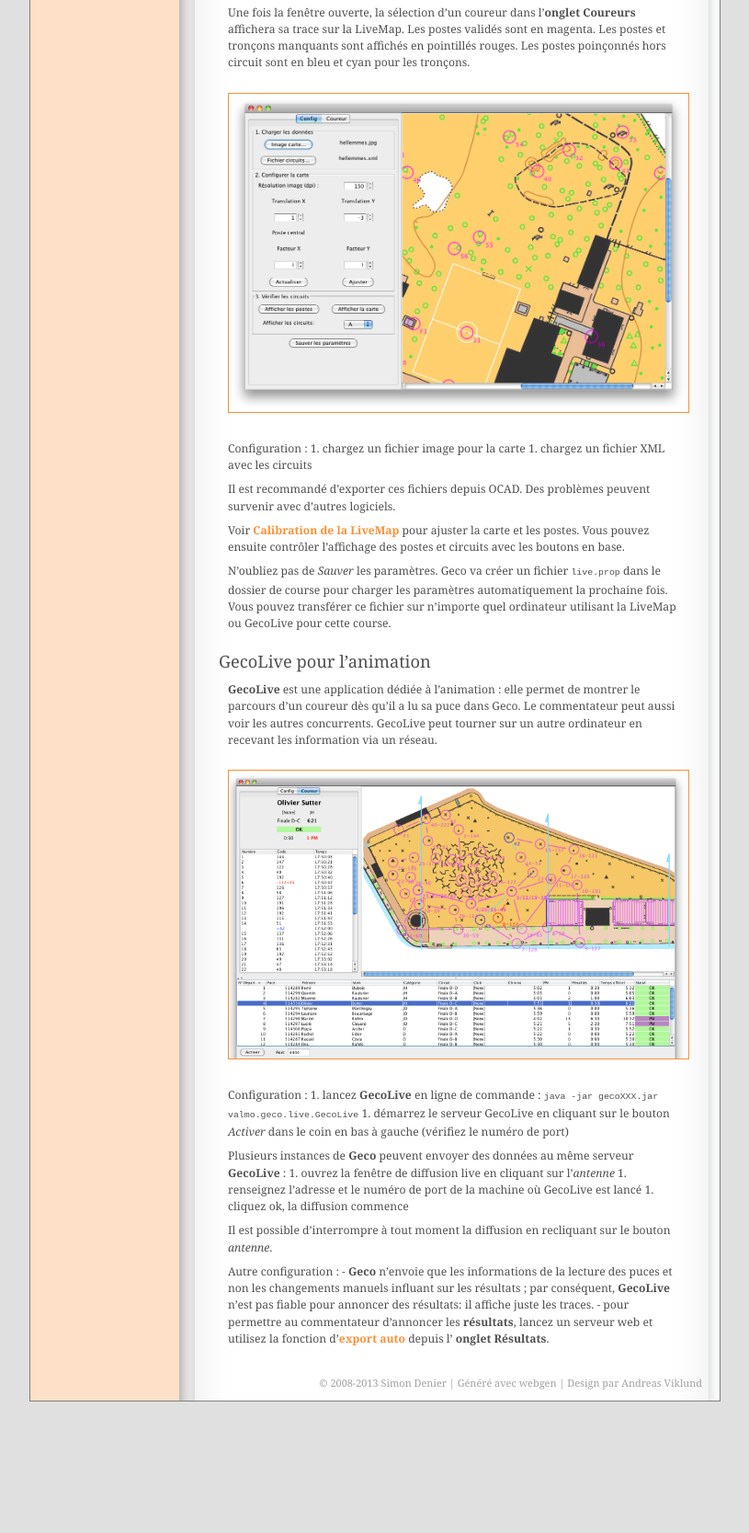
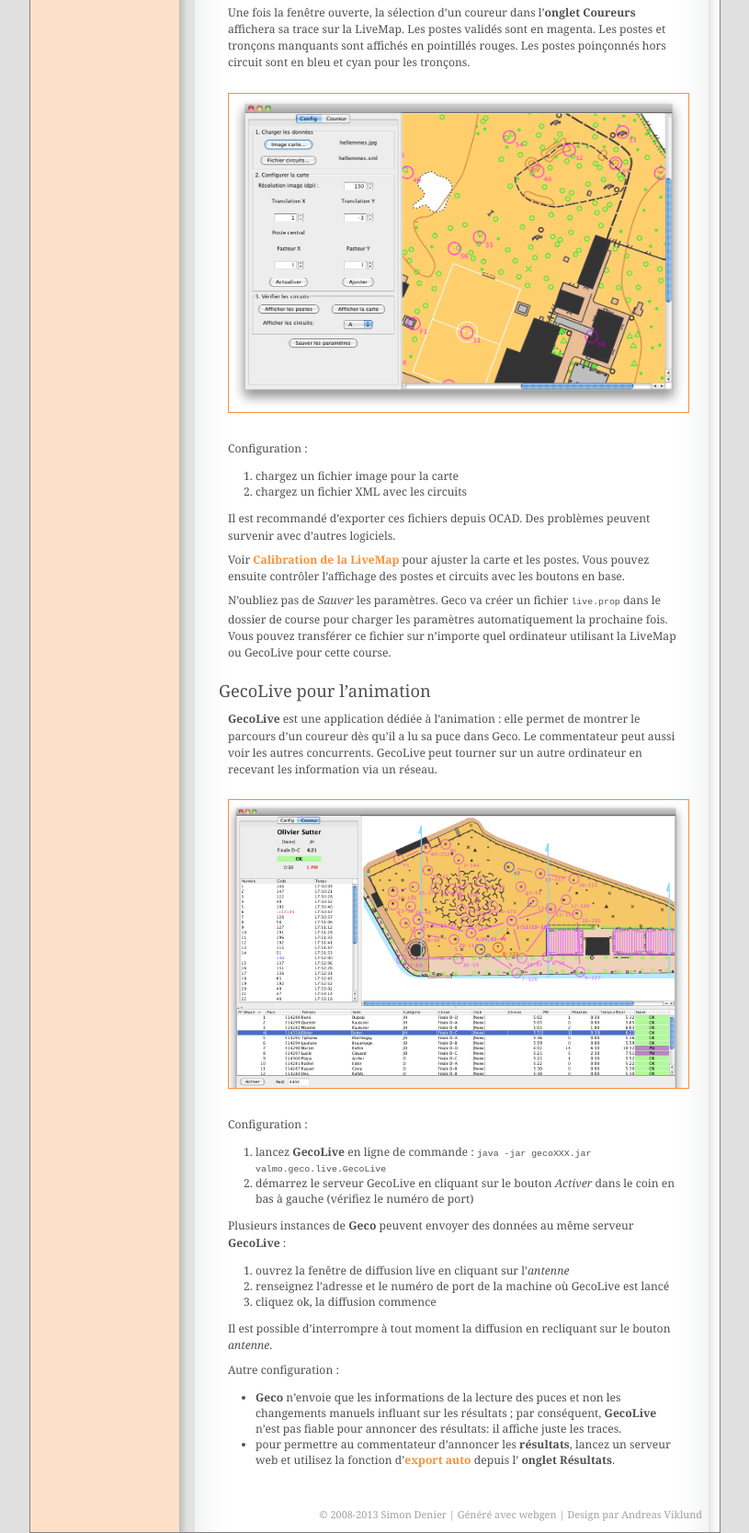
Before and after one commit to sdenier/Geco, a plain HTML site: page howtos/live.fr.html in a window 1280 px wide. Shown: the part 590-2257 px from the top of the page at 92% size, without its empty margins (232-1047 px from the left). Before the commit the page ends 2114 px from the top, so only its background shows below. Drawn offline with Linux system fonts and the light colour scheme.

Commit message:
Fix list formatting

```diff
--- a/howtos/live.fr.html
+++ b/howtos/live.fr.html
@@ -94,9 +94,12 @@ Les postes validés sont en magenta. Les postes et tronçons manquants sont affi
 
 <p><a href="../images/livemap_config.fr.png"><img src="../images/livemap_config.fr.png" /></a></p>
 
-<p>Configuration :
-1. chargez un fichier image pour la carte
-1. chargez un fichier XML avec les circuits</p>
+<p>Configuration :</p>
+
+<ol>
+  <li>chargez un fichier image pour la carte</li>
+  <li>chargez un fichier XML avec les circuits</li>
+</ol>
 
 <p>Il est recommandé d&#8217;exporter ces fichiers depuis OCAD. Des problèmes peuvent survenir avec d&#8217;autres logiciels.</p>
 
@@ -110,20 +113,29 @@ Les postes validés sont en magenta. Les postes et tronçons manquants sont affi
 
 <p><a href="../images/gecolive.fr.png"><img src="../images/gecolive.fr.png" /></a></p>
 
-<p>Configuration :
-1. lancez <strong>GecoLive</strong> en ligne de commande : <code>java -jar gecoXXX.jar valmo.geco.live.GecoLive</code>
-1. démarrez le serveur GecoLive en cliquant sur le bouton <em>Activer</em> dans le coin en bas à gauche (vérifiez le numéro de port)</p>
+<p>Configuration :</p>
 
-<p>Plusieurs instances de <strong>Geco</strong> peuvent envoyer des données au même serveur <strong>GecoLive</strong> :
-1. ouvrez la fenêtre de diffusion live en cliquant sur l&#8217;<em>antenne</em>
-1. renseignez l&#8217;adresse et le numéro de port de la machine où GecoLive est lancé
-1. cliquez ok, la diffusion commence</p>
+<ol>
+  <li>lancez <strong>GecoLive</strong> en ligne de commande : <code>java -jar gecoXXX.jar valmo.geco.live.GecoLive</code></li>
+  <li>démarrez le serveur GecoLive en cliquant sur le bouton <em>Activer</em> dans le coin en bas à gauche (vérifiez le numéro de port)</li>
+</ol>
+
+<p>Plusieurs instances de <strong>Geco</strong> peuvent envoyer des données au même serveur <strong>GecoLive</strong> :</p>
+
+<ol>
+  <li>ouvrez la fenêtre de diffusion live en cliquant sur l&#8217;<em>antenne</em></li>
+  <li>renseignez l&#8217;adresse et le numéro de port de la machine où GecoLive est lancé</li>
+  <li>cliquez ok, la diffusion commence</li>
+</ol>
 
 <p>Il est possible d&#8217;interrompre à tout moment la diffusion en recliquant sur le bouton <em>antenne</em>.</p>
 
-<p>Autre configuration :
-- <strong>Geco</strong> n&#8217;envoie que les informations de la lecture des puces et non les changements manuels influant sur les résultats ; par conséquent, <strong>GecoLive</strong> n&#8217;est pas fiable pour annoncer des résultats: il affiche juste les traces.
-- pour permettre au commentateur d&#8217;annoncer les <strong>résultats</strong>, lancez un serveur web et utilisez la fonction d&#8217;<a href="../guide/results.fr.html">export auto</a> depuis l&#8217; <strong>onglet Résultats</strong>.</p>
+<p>Autre configuration :</p>
+
+<ul>
+  <li><strong>Geco</strong> n&#8217;envoie que les informations de la lecture des puces et non les changements manuels influant sur les résultats ; par conséquent, <strong>GecoLive</strong> n&#8217;est pas fiable pour annoncer des résultats: il affiche juste les traces.</li>
+  <li>pour permettre au commentateur d&#8217;annoncer les <strong>résultats</strong>, lancez un serveur web et utilisez la fonction d&#8217;<a href="../guide/results.fr.html">export auto</a> depuis l&#8217; <strong>onglet Résultats</strong>.</li>
+</ul>
 
           </div>
         </div>
```
Also changed, not shown: howtos/live.html (+25 -13 lines).
